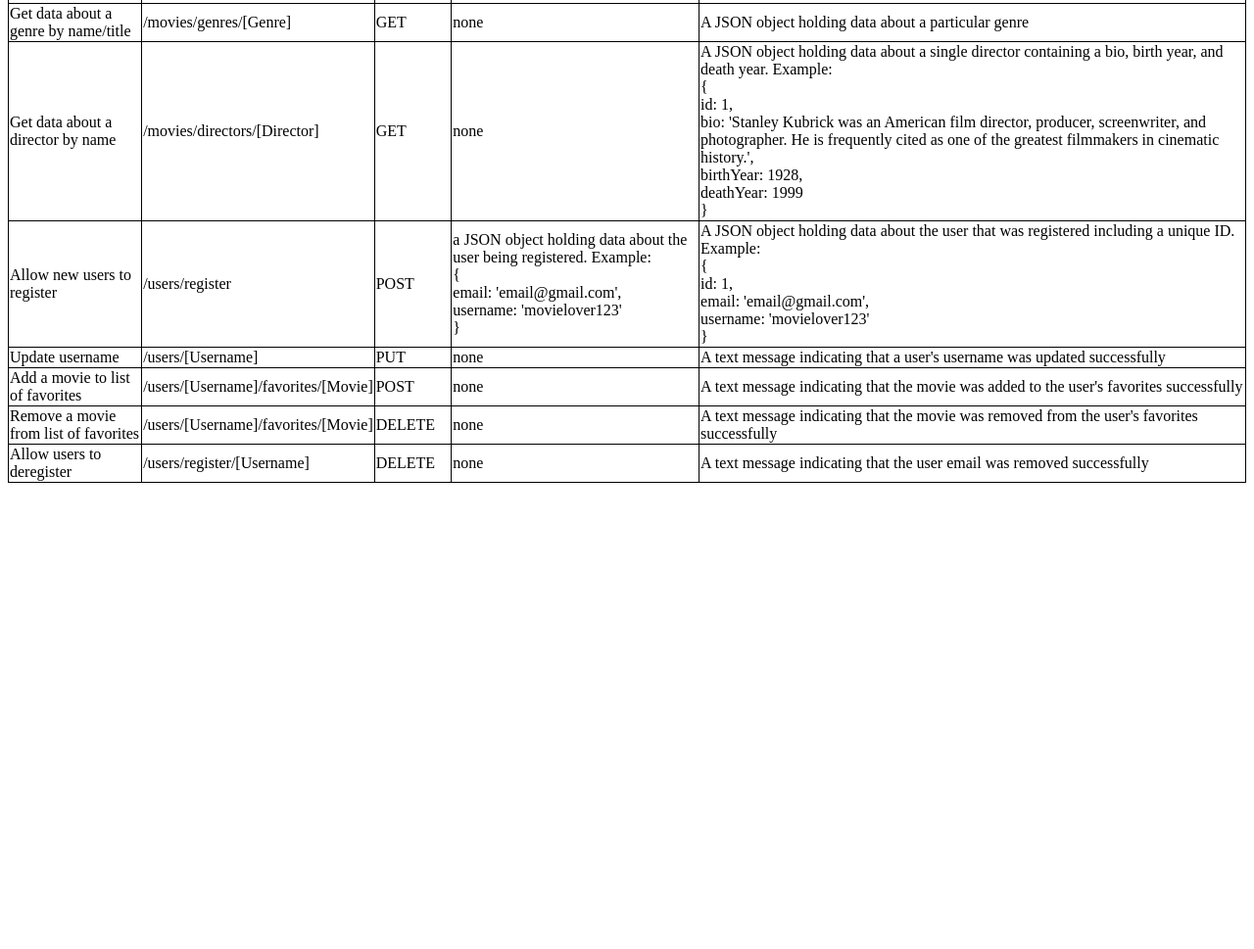
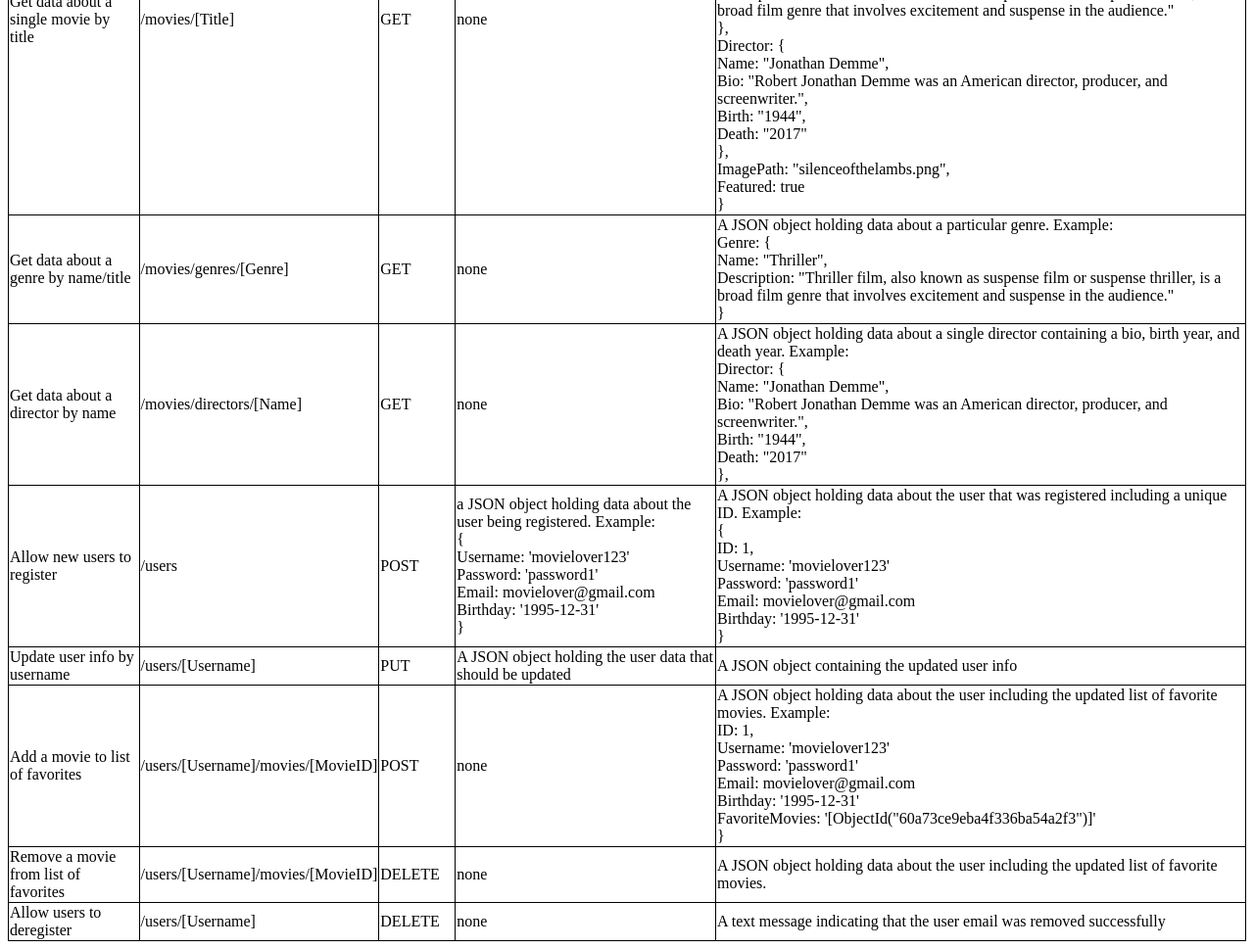
Before and after one commit to jgtorres95/movie_api, a website: page public/documentation.html in a window 1280 px wide. Shown: the part 372-1341 px from the top of the page at 98% size. Before the commit the page ends 873 px from the top, so only its background shows below. Drawn offline with Linux system fonts and the light colour scheme.

Commit message:
Update documentation.html

```diff
--- a/public/documentation.html
+++ b/public/documentation.html
@@ -47,11 +47,22 @@
                 and whether it is featured or not. Example:
                 <br>{
                 <br>id: 1,
-                <br>description: 'Pulp Fiction',
-                <br>genre: 'neo-noir',
-                <br>director: 'Quentin Tarantino',
-                <br>imageUrl: 'https://via.placeholder.com/150',
-                <br>featured: yes
+                <br>Title: "Silence of the Lambs",
+                <br>Description: "A young FBI cadet must receive the help of an incarcerated and manipulative cannibal
+                killer to help catch another serial killer.",
+                <br>Genre: {
+                <br>Name: "Thriller",
+                <br>Description: "Thriller film, also known as suspense film or suspense thriller, is a broad film genre
+                that involves excitement and suspense in the audience."
+                <br>},
+                <br>Director: {
+                <br>Name: "Jonathan Demme",
+                <br>Bio: "Robert Jonathan Demme was an American director, producer, and screenwriter.",
+                <br>Birth: "1944",
+                <br>Death: "2017"
+                <br> },
+                <br>ImagePath: "silenceofthelambs.png",
+                <br>Featured: true
                 <br>}
             </td>
         </tr>
@@ -60,66 +71,83 @@
             <td>/movies/genres/[Genre]</td>
             <td>GET</td>
             <td>none</td>
-            <td>A JSON object holding data about a particular genre</td>
+            <td>A JSON object holding data about a particular genre. Example:
+                <br>Genre: {
+                <br>Name: "Thriller",
+                <br>Description: "Thriller film, also known as suspense film or suspense thriller, is a broad film genre
+                that involves excitement and suspense in the audience."
+                <br>}
+            </td>
         </tr>
         <tr>
             <td>Get data about a director by name</td>
-            <td>/movies/directors/[Director]</td>
+            <td>/movies/directors/[Name]</td>
             <td>GET</td>
             <td>none</td>
             <td>A JSON object holding data about a single director containing a bio, birth year, and death year.
                 Example:
+                <br>Director: {
+                <br>Name: "Jonathan Demme",
+                <br>Bio: "Robert Jonathan Demme was an American director, producer, and screenwriter.",
+                <br>Birth: "1944",
+                <br>Death: "2017"
+                <br> },
+            </td>
+        </tr>
+        <tr>
+            <td>Allow new users to register</td>
+            <td>/users</td>
+            <td>POST</td>
+            <td>a JSON object holding data about the user being registered. Example:
                 <br>{
-                <br>id: 1,
-                <br>bio: 'Stanley Kubrick was an American film director, producer, screenwriter, and photographer. He is
-                frequently cited as one of the greatest filmmakers in cinematic history.',
-                <br>birthYear: 1928,
-                <br>deathYear: 1999
+                <br> Username: 'movielover123'
+                <br> Password: 'password1'
+                <br> Email: movielover@gmail.com
+                <br> Birthday: '1995-12-31'
+                <br>}
+            </td>
+            <td>A JSON object holding data about the user that was registered including a unique ID. Example:
+                <br>{
+                <br> ID: 1,
+                <br> Username: 'movielover123'
+                <br> Password: 'password1'
+                <br> Email: movielover@gmail.com
+                <br> Birthday: '1995-12-31'
                 <br>}
             </td>
         </tr>
         <tr>
-            <td>Allow new users to register</td>
-            <td>/users/register</td>
+            <td>Update user info by username</td>
+            <td>/users/[Username]</td>
+            <td>PUT</td>
+            <td>A JSON object holding the user data that should be updated</td>
+            <td>A JSON object containing the updated user info</td>
+        </tr>
+        <tr>
+            <td>Add a movie to list of favorites</td>
+            <td>/users/[Username]/movies/[MovieID]</td>
             <td>POST</td>
-            <td>a JSON object holding data about the user being registered. Example:
-                <br>{
-                <br> email: 'email@gmail.com',
-                <br> username: 'movielover123'
-                <br>}
-            </td>
-            <td>A JSON object holding data about the user that was registered including a unique ID. Example:
-                <br>{
-                <br> id: 1,
-                <br> email: 'email@gmail.com',
-                <br> username: 'movielover123'
-                <br>}
+            <td>none</td>
+            <td>A JSON object holding data about the user including the updated list of favorite movies. Example:
+                <br> ID: 1,
+                <br> Username: 'movielover123'
+                <br> Password: 'password1'
+                <br> Email: movielover@gmail.com
+                <br> Birthday: '1995-12-31'
+                <br> FavoriteMovies: '[ObjectId("60a73ce9eba4f336ba54a2f3")]'
+                <br> }
             </td>
         </tr>
         <tr>
-            <td>Update username</td>
-            <td>/users/[Username]</td>
-            <td>PUT</td>
-            <td>none</td>
-            <td>A text message indicating that a user's username was updated successfully</td>
-        </tr>
-        <tr>
-            <td>Add a movie to list of favorites</td>
-            <td>/users/[Username]/favorites/[Movie]</td>
-            <td>POST</td>
-            <td>none</td>
-            <td>A text message indicating that the movie was added to the user's favorites successfully</td>
-        </tr>
-        <tr>
             <td>Remove a movie from list of favorites</td>
-            <td>/users/[Username]/favorites/[Movie]</td>
+            <td>/users/[Username]/movies/[MovieID]</td>
             <td>DELETE</td>
             <td>none</td>
-            <td>A text message indicating that the movie was removed from the user's favorites successfully</td>
+            <td>A JSON object holding data about the user including the updated list of favorite movies.</td>
         </tr>
         <tr>
             <td>Allow users to deregister</td>
-            <td>/users/register/[Username]</td>
+            <td>/users/[Username]</td>
             <td>DELETE</td>
             <td>none</td>
             <td>A text message indicating that the user email was removed successfully</td>
```
